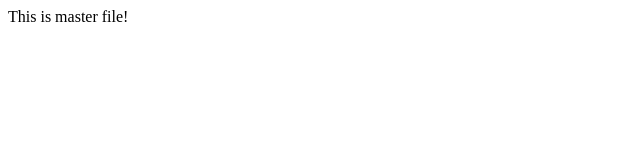
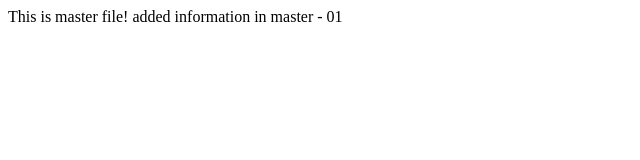
Before and after one commit to praveenkumargithub/Sample, a plain HTML site: page index.html in a window 1280 px wide. Shown: the whole page, without its empty margins (0-640 px from the left). Drawn offline with Linux system fonts and the light colour scheme.

Commit message:
m2 - added new information in master

```diff
--- a/index.html
+++ b/index.html
@@ -1,5 +1,6 @@
 <html>
     <bod>
         This is master file!
+        added information in master - 01
     </bod>
 </html>
```
